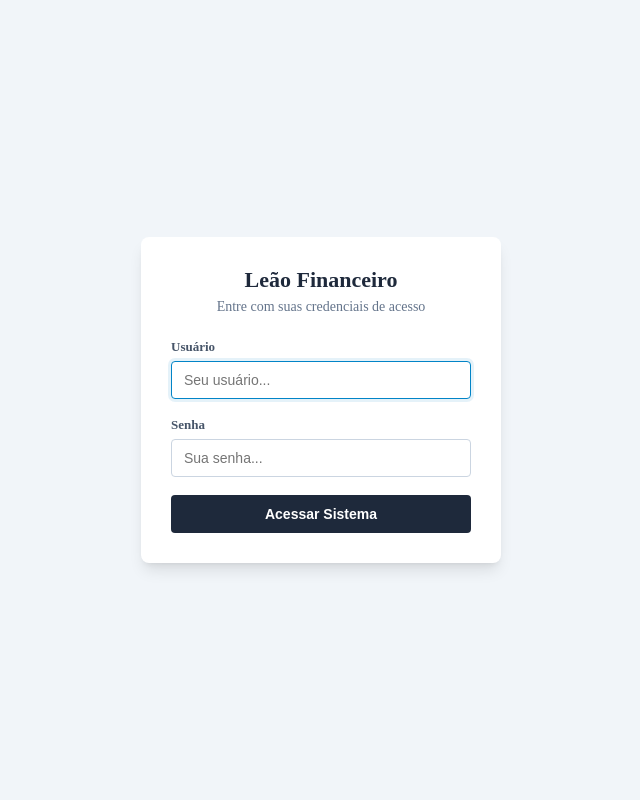
After one commit to Lu4nL1ma/project_leaofin, a Django app: page /login/ in a window 1280 px wide. The commit adds this page. Shown: the whole page, without its empty margins (319-959 px from the left). Run offline with Django 5.2, Linux system fonts and the light colour scheme.

Commit message:
atualizar

```diff
--- /dev/null
+++ b/proj_leao/app_leao/templates/login.html
@@ -0,0 +1,136 @@
+{% load static %}
+<!DOCTYPE html>
+<html lang="pt-BR">
+<head>
+    <meta charset="UTF-8">
+    <meta name="viewport" content="width=device-width, initial-scale=1.0">
+    <title>Acesso ao Sistema Finanças</title>
+    <link rel="stylesheet" href="{% static 'css/style.css' %}">
+    <style>
+        body {
+            background-color: #f1f5f9;
+            display: flex;
+            justify-content: center;
+            align-items: center;
+            min-height: 100vh;
+            margin: 0;
+            font-family: inherit;
+        }
+        .login-container {
+            width: 100%;
+            max-width: 400px;
+            padding: 20px;
+            box-sizing: border-box;
+        }
+        .login-card {
+            background: #ffffff;
+            padding: 30px;
+            border-radius: 8px;
+            box-shadow: 0 10px 15px -3px rgba(0, 0, 0, 0.1), 0 4px 6px -4px rgba(0, 0, 0, 0.1);
+        }
+        .login-header {
+            text-align: center;
+            margin-bottom: 24px;
+        }
+        .login-header h2 {
+            margin: 0;
+            font-size: 22px;
+            color: #1e293b;
+            font-weight: 700;
+        }
+        .login-header p {
+            margin: 6px 0 0 0;
+            font-size: 14px;
+            color: #64748b;
+        }
+        .form-group {
+            margin-bottom: 18px;
+        }
+        .form-group label {
+            display: block;
+            font-size: 13px;
+            font-weight: 600;
+            color: #475569;
+            margin-bottom: 6px;
+        }
+        .form-control {
+            width: 100%;
+            height: 38px;
+            padding: 0 12px;
+            font-size: 14px;
+            border: 1px solid #cbd5e1;
+            border-radius: 4px;
+            outline: none;
+            box-sizing: border-box;
+            transition: border-color 0.2s;
+        }
+        .form-control:focus {
+            border-color: #0284c7;
+            box-shadow: 0 0 0 3px rgba(2, 132, 199, 0.1);
+        }
+        .btn-login {
+            width: 100%;
+            height: 38px;
+            background-color: #1e293b;
+            color: #ffffff;
+            border: none;
+            border-radius: 4px;
+            font-size: 14px;
+            font-weight: 600;
+            cursor: pointer;
+            transition: background-color 0.2s;
+        }
+        .btn-login:hover {
+            background-color: #334155;
+        }
+        .error-alert {
+            background-color: #fef2f2;
+            color: #b91c1c;
+            border: 1px solid #fecaca;
+            padding: 10px;
+            border-radius: 4px;
+            font-size: 13px;
+            margin-bottom: 16px;
+            text-align: center;
+            list-style: none;
+        }
+    </style>
+</head>
+<body>
+
+    <div class="login-container">
+        <div class="login-card">
+
+            <div class="login-header">
+                <h2>Leão Financeiro</h2>
+                <p>Entre com suas credenciais de acesso</p>
+            </div>
+
+            <!-- Exibição de erros de login inválido -->
+            {% if messages %}
+                {% for message in messages %}
+                    <div class="error-alert">{{ message }}</div>
+                {% endfor %}
+            {% endif %}
+
+            <form method="POST" action="{% url 'login_usuario' %}">
+                {% csrf_token %}
+
+                <div class="form-group">
+                    <label for="username">Usuário</label>
+                    <input type="text" id="username" name="username" class="form-control" placeholder="Seu usuário..." required autofocus>
+                </div>
+
+                <div class="form-group">
+                    <label for="password">Senha</label>
+                    <input type="password" id="password" name="password" class="form-control" placeholder="Sua senha..." required>
+                </div>
+
+                <button type="submit" class="btn-login">Acessar Sistema</button>
+            </form>
+
+        </div>
+    </div>
+
+</body>
+</html>
--- a/proj_leao/app_leao/views.py
+++ b/proj_leao/app_leao/views.py
@@ -8,9 +8,35 @@ from django.utils import timezone
 from django.db.models import Sum
 from django.http import JsonResponse
 from django.views.decorators.csrf import csrf_exempt # Caso precise para o Fetch
-from ofxparse import OfxParser
+from django.contrib.auth import authenticate, login, logout
 
 
+def tela_login(request):
+    # Se o usuário já estiver logado e tentar acessar o login, manda direto para a home
+    if request.user.is_authenticated:
+        return redirect('homes')
+    return render(request, 'login.html')
+
+def login_usuario(request):
+    if request.method == "POST":
+        usuario_post = request.POST.get("username")
+        senha_post = request.POST.get("password")
+
+        # O Django valida a senha criptografada de forma nativa aqui:
+        user = authenticate(request, username=usuario_post, password=senha_post)
+
+        if user is not None:
+            login(request, user) # Inicia a sessão salva no navegador
+            return redirect('homes') # Direciona para a sua página inicial
+        else:
+            messages.error(request, "Usuário ou senha incorretos. Tente novamente.")
+            return redirect('tela_login')
+
+    return redirect('tela_login')
+
+def logout_usuario(request):
+    logout(request) # Destrói a sessão do navegador
+    return redirect('tela_login')
 
 def home(request):
     # ==========================================================================
--- a/proj_leao/proj_leao/settings.py
+++ b/proj_leao/proj_leao/settings.py
@@ -14,7 +14,7 @@ SECRET_KEY = "django-insecure-1yu)y4t&4^omt66o$*4wk6$zf@^3qr$@-cnpovl4e4c9kpzp3!
 DEBUG = True
 
 # Permite rodar localmente e também dentro do ambiente do GitHub Codespaces
-ALLOWED_HOSTS = ['localhost', '127.0.0.1', '.github.dev']
+ALLOWED_HOSTS = ['localhost', '127.0.0.1', '.github.dev', 'LeaoAzul.pythonanywhere.com']
 
 
 # Application definition
--- a/proj_leao/proj_leao/urls.py
+++ b/proj_leao/proj_leao/urls.py
@@ -1,9 +1,12 @@
 from django.contrib import admin
 from django.urls import path
 # Importe todas as suas views do app_leao diretamente aqui se este for o seu urls.py único
-from app_leao.views import home, form, conciliar, aba_conciliacao, atualizar_status_json, provisao_periodo, cadastrar_fornecedor, saldo
+from app_leao.views import home, form, conciliar, aba_conciliacao, atualizar_status_json, provisao_periodo, cadastrar_fornecedor, saldo, tela_login, login_usuario, logout_usuario
 
 urlpatterns = [
+    path('login/', tela_login, name='tela_login'),
+    path('login/entrar/', login_usuario, name='login_usuario'),
+    path('logout/', logout_usuario, name='logout_usuario'),
     path('', home, name="homes"),
     path('form/', form, name="forms"),
     path('fornecedor/novo/', cadastrar_fornecedor, name='cadastrar_fornecedor'),
```
Also changed, not shown: proj_leao/app_leao/templates/home.html (+47 -1 lines), proj_leao/db.sqlite3.
